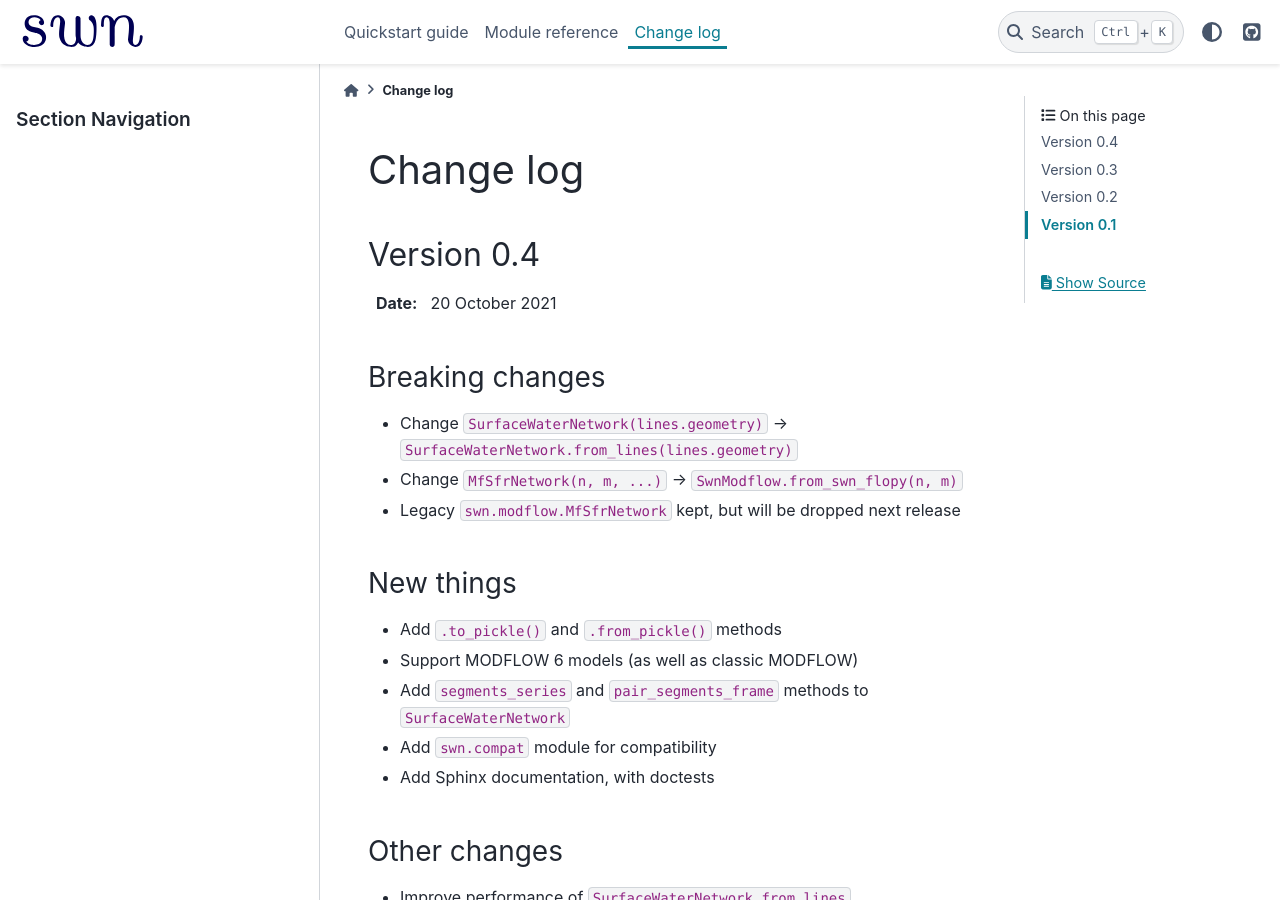
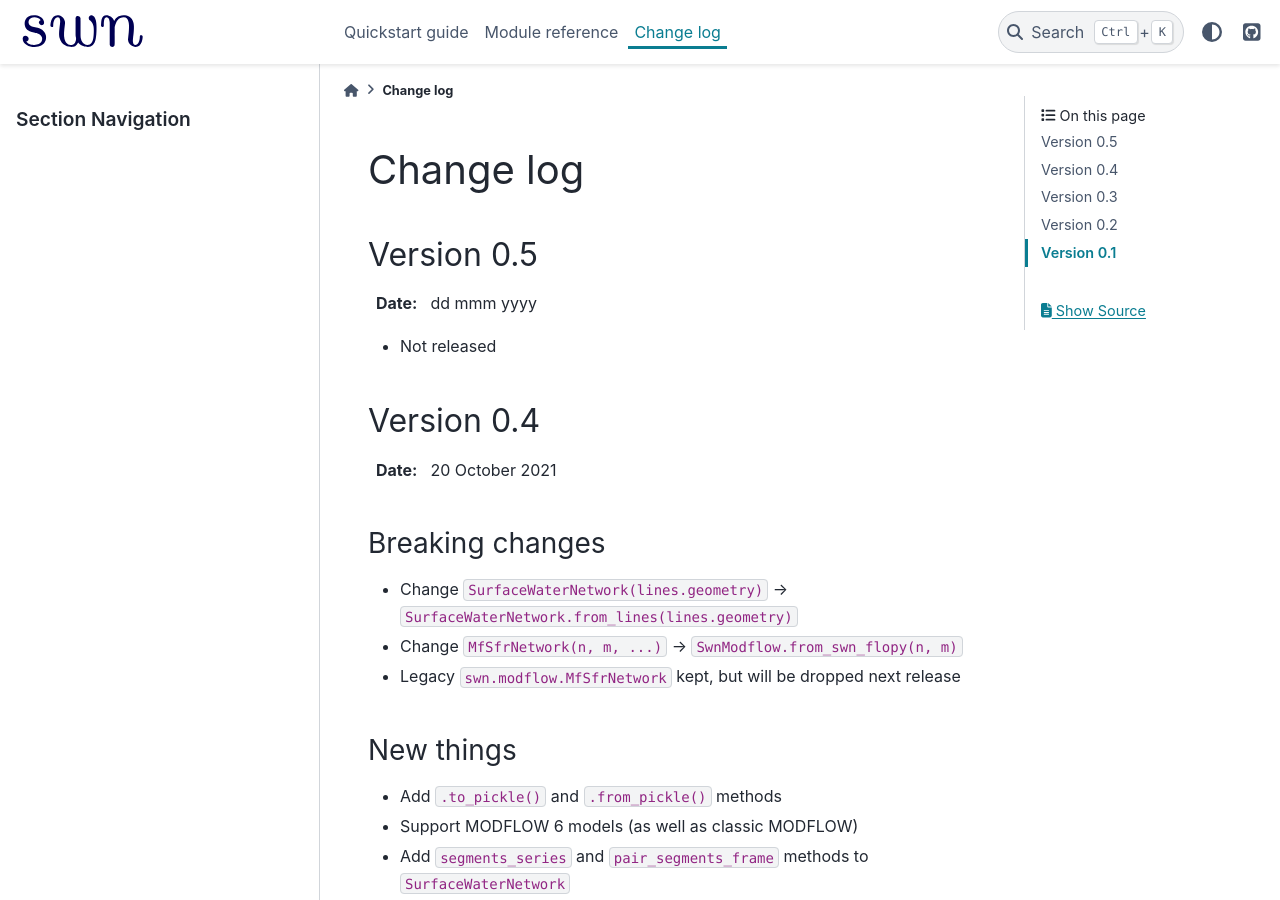
Before and after one commit to mwtoews/surface-water-network, a Sphinx documentation site: the page built from docs/source/changelog.rst, in a window 1280 px wide and 900 px high. Built offline with Sphinx 7.4.7 and the PyData theme 0.15.4, drawn with Linux system fonts in a browser that asks for light colours.

Commit message:
Prepare version 0.5dev

```diff
--- a/docs/source/changelog.rst
+++ b/docs/source/changelog.rst
@@ -1,5 +1,12 @@
 Change log
 ==========
+
+Version 0.5
+-----------
+
+:Date: dd mmm yyyy
+
+- Not released
 
 Version 0.4
 -----------
--- a/swn/_version.py
+++ b/swn/_version.py
@@ -1,6 +1,6 @@
 """Package version."""
 major = 0
-minor = 4
-word = ""
+minor = 5
+word = "dev"
 
 version = "{}.{}{}".format(major, minor, word)
```
